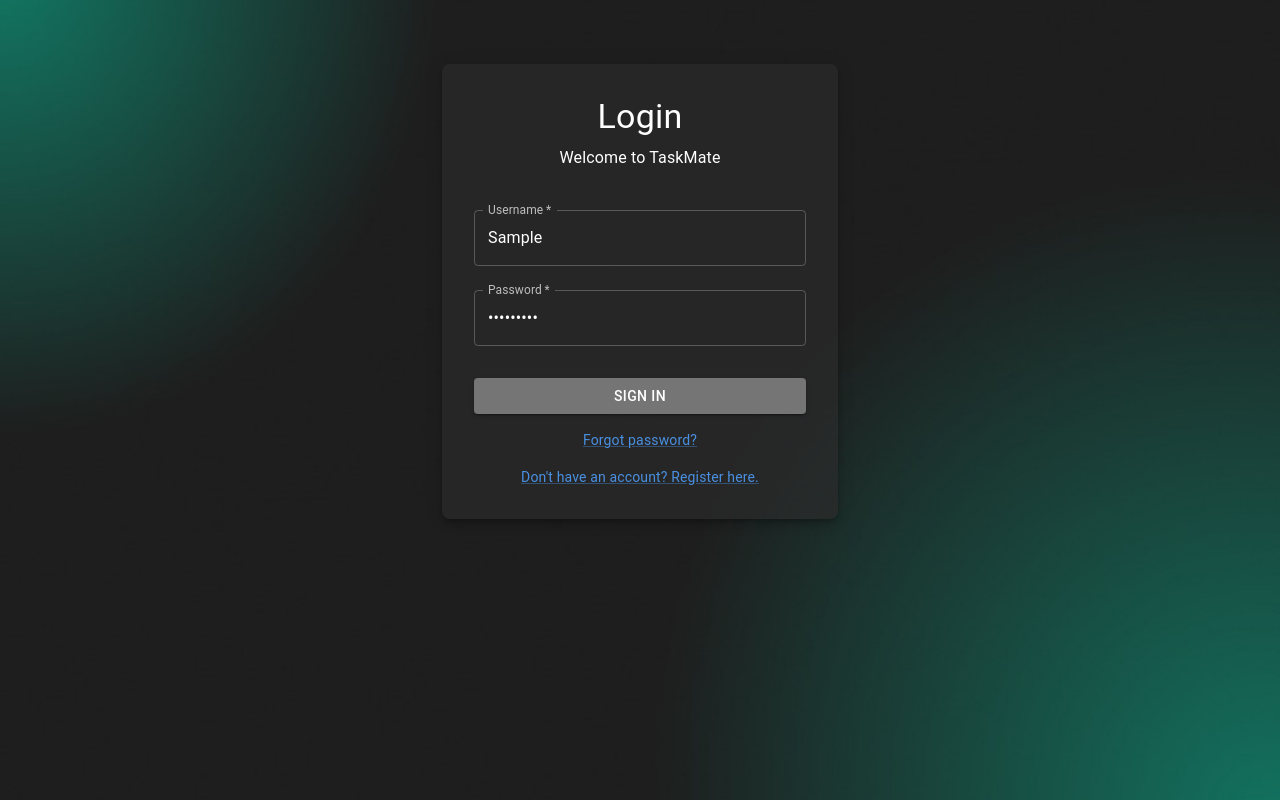
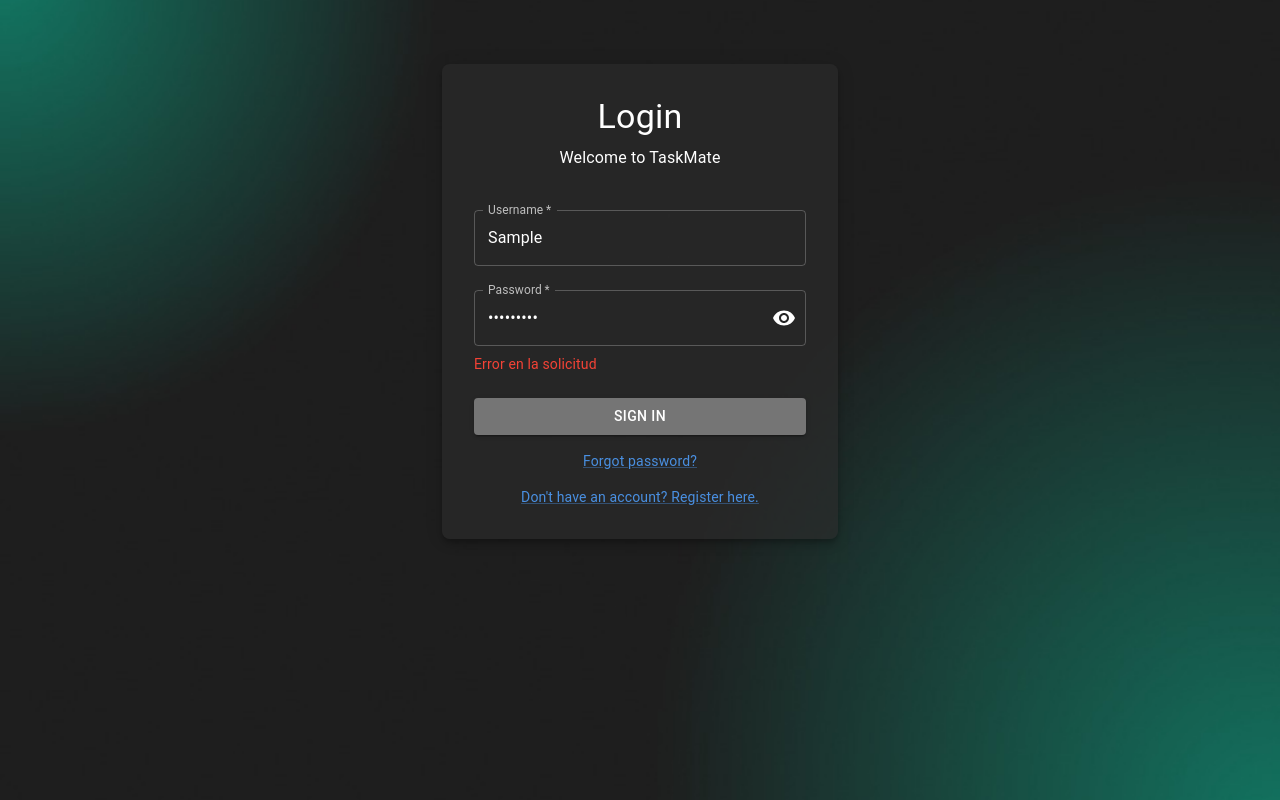
Before and after one commit to PabloP150/proyecto-is-cc6, a React (Create React App) app: page / in a window 1280 px wide. Both pictures are taken after typing "Sample", "Sample123" into the empty fields and a click on the button "SIGN IN". Built offline with nearby package versions, Linux system fonts and the light colour scheme; no server answers; what reactflow would draw is missing.

Commit message:
cambios login y validaciones

```diff
--- a/src/components/Login.jsx
+++ b/src/components/Login.jsx
@@ -1,4 +1,4 @@
-import React, { useState } from 'react';
+import React, { useState, useContext } from 'react';
 import {
   Box,
   Container,
@@ -7,10 +7,14 @@ import {
   Link,
   Typography,
   CssBaseline,
-  Paper
+  Paper,
+  IconButton,
+  InputAdornment
 } from '@mui/material';
 import { createTheme, ThemeProvider } from '@mui/material/styles';
 import { useNavigate } from 'react-router-dom';
+import { GroupContext } from './GroupContext';
+import { Visibility, VisibilityOff } from '@mui/icons-material';
 
 const theme = createTheme({
   palette: {
@@ -28,10 +32,20 @@ const theme = createTheme({
 function Login({ onLogin }) {
   const [username, setUsername] = useState('');
   const [password, setPassword] = useState('');
+  const [showPassword, setShowPassword] = useState(false);
+  const [error, setError] = useState('');
   const navigate = useNavigate();
+  const { setSelectedGroupId, setSelectedGroupName } = useContext(GroupContext);
 
   const handleSubmit = async (e) => {
     e.preventDefault();
+    setError('');
+
+    if (!username || !password) {
+      setError('Por favor, complete todos los campos.');
+      return;
+    }
+
     try {
       const response = await fetch('http://localhost:9000/api/users/login', {
         method: 'POST',
@@ -51,19 +65,21 @@ function Login({ onLogin }) {
         const groupsResponse = await fetch(`http://localhost:9000/api/groups/user-groups?uid=${userId}`);
         if (groupsResponse.ok) {
           const groupsData = await groupsResponse.json();
-          if (groupsData.groups.length > 0) {
+          if (groupsData.groups && groupsData.groups.length > 0) {
             const firstGroup = groupsData.groups[0];
+            setSelectedGroupId(firstGroup.gid);
+            setSelectedGroupName(firstGroup.name);
             localStorage.setItem('selectedGroupId', firstGroup.gid);
           }
         }
 
         navigate('/home');
       } else {
-        const errorData = await response.json();
-        console.error(errorData.error);
+        setError('Credenciales incorrectas');
       }
     } catch (error) {
       console.error('Error en la solicitud:', error);
+      setError('Error en la solicitud');
     }
   };
 
@@ -109,12 +125,29 @@ function Login({ onLogin }) {
                 fullWidth
                 name="password"
                 label="Password"
-                type="password"
+                type={showPassword ? 'text' : 'password'}
                 id="password"
                 autoComplete="current-password"
                 value={password}
                 onChange={(e) => setPassword(e.target.value)}
+                InputProps={{
+                  endAdornment: (
+                    <InputAdornment position="end">
+                      <IconButton
+                        onClick={() => setShowPassword(!showPassword)}
+                        edge="end"
+                      >
+                        {showPassword ? <VisibilityOff /> : <Visibility />}
+                      </IconButton>
+                    </InputAdornment>
+                  ),
+                }}
               />
+              {error && (
+                <Typography color="error" variant="body2">
+                  {error}
+                </Typography>
+              )}
               <Button
                 type="submit"
                 fullWidth
```
